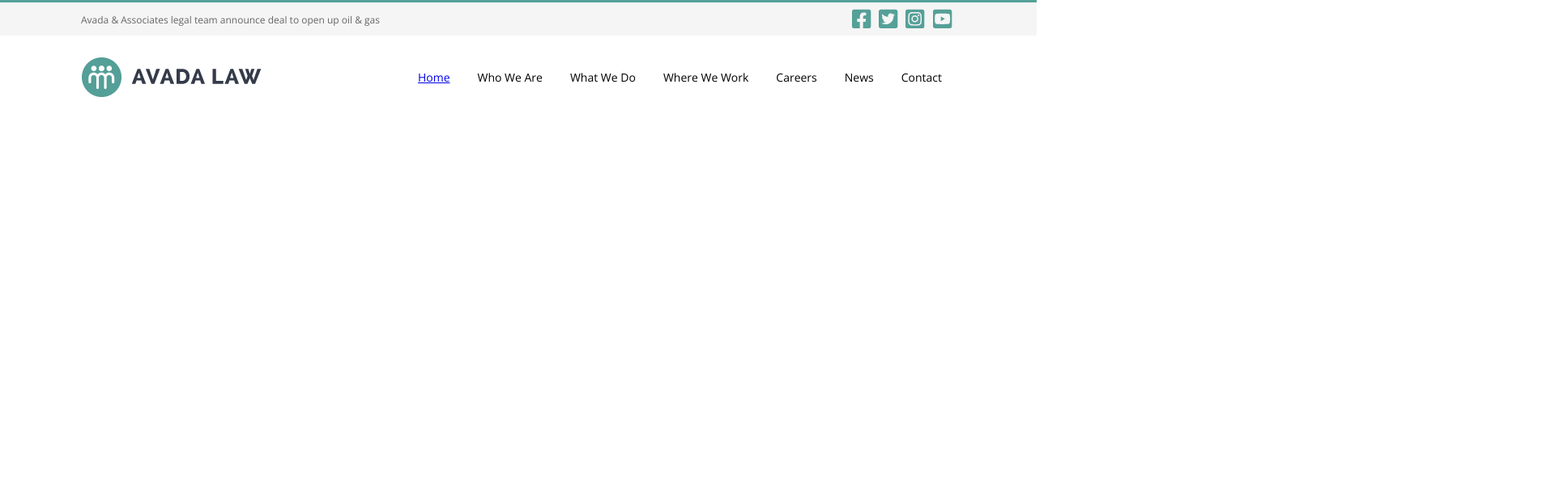
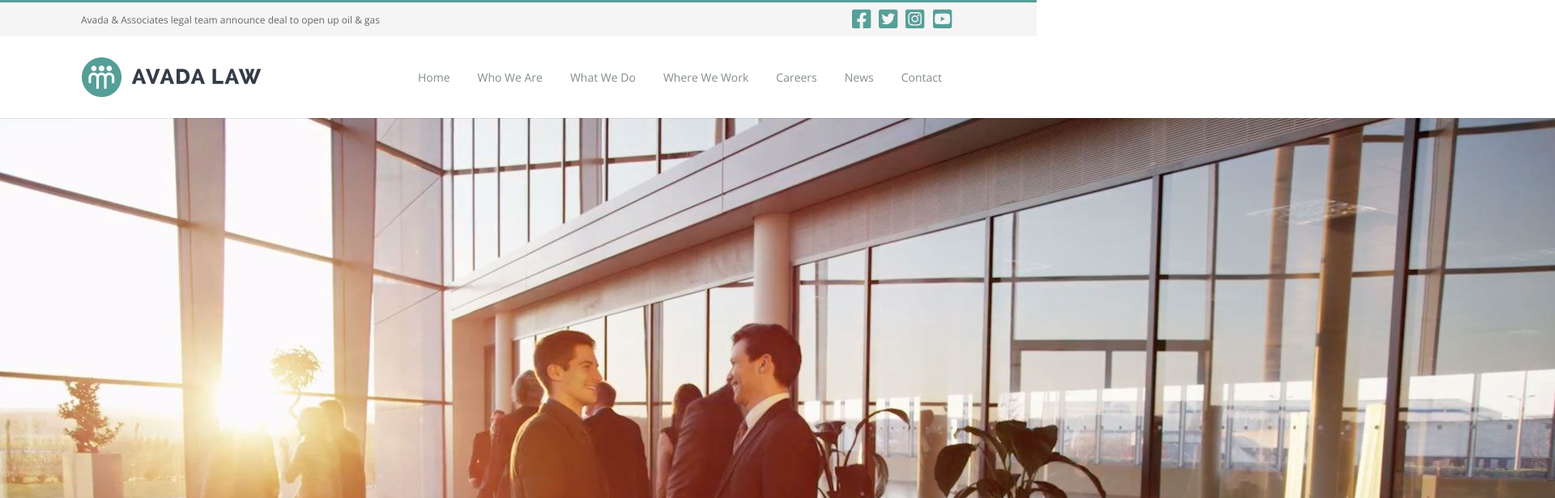
Before and after one commit to Scova89/proj-html-vuejs, a Vue app: page / in a window 1280 px wide. Shown: the top 616 px of the page at 81% size, 1920 px wide, since content can reach past the window. Built offline with nearby package versions, Linux system fonts and the light colour scheme.

Commit message:
inserito jumbotron

```diff
--- a/src/components/macro/Main.vue
+++ b/src/components/macro/Main.vue
@@ -1,12 +1,16 @@
 <template>
   <main>
-
+      <Jumbotron/>
   </main>
 </template>
 
 <script>
+import Jumbotron from '../sections/Jumbotron.vue';
 export default {
-    name: 'Main'
+    name: 'Main',
+    components: {
+      Jumbotron
+    }
 }
 </script>
 
--- /dev/null
+++ b/src/components/sections/Jumbotron.vue
@@ -0,0 +1,14 @@
+<template>
+  <img src="../../assets/images/video_law_home_preview.jpg" alt="">
+</template>
+
+<script>
+export default {
+    name: 'Jumbotron'
+}
+</script>
+
+<style lang="scss">
+
+
+</style>
--- a/src/components/sections/NavBar.vue
+++ b/src/components/sections/NavBar.vue
@@ -19,11 +19,17 @@
 <style lang="scss" scoped>
   ul{
     list-style: none;
-    text-decoration: none;
+
     display: flex;
     font-size: 14px;
     li{
       padding: 6px 12px;
+
+      a{
+        text-decoration: none;
+        color: #838b8e;
+
+      }
     }
   }
 </style>
```
